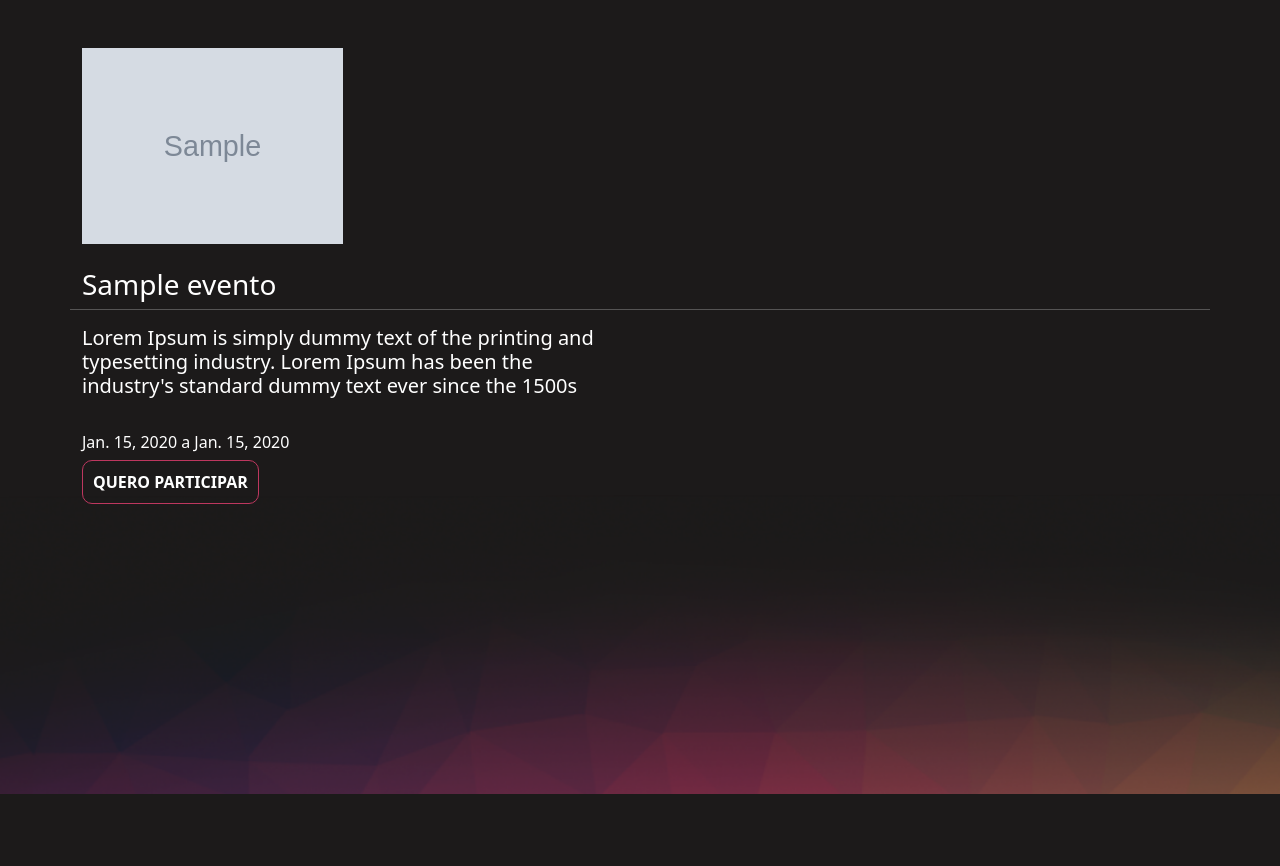
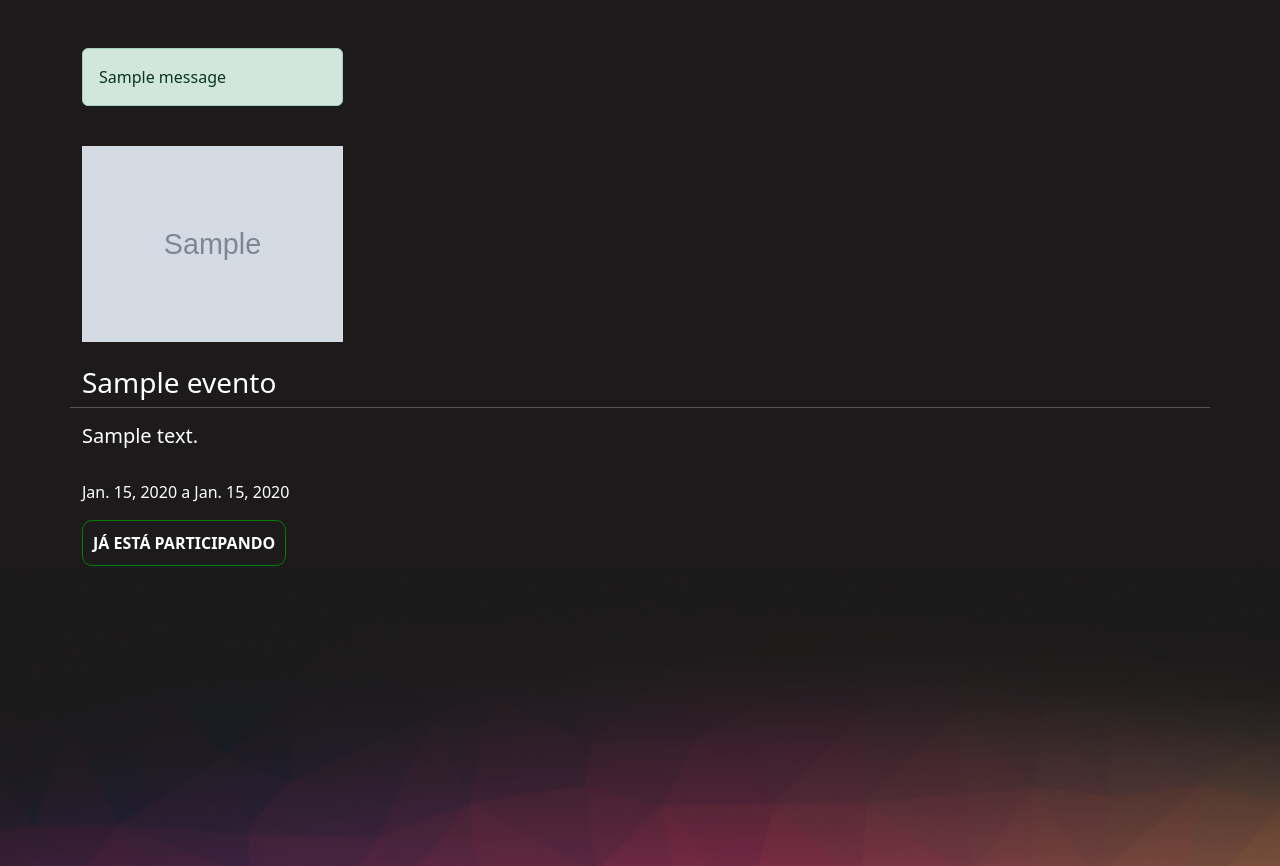
Before and after one commit to ClaudioFritzen/PyLab06, a Django app: page /eventos/inscrever_evento/1/ in a window 1280 px wide. Shown: the part 56-922 px from the top of the page. Before the commit the page ends 850 px from the top, so only its background shows below. Run offline with Django 4.2, Linux system fonts and the light colour scheme; a user stored in the database is signed in; tables that the repository leaves empty hold one stand-in row (values such as "Sample post"); grey boxes marked "Sample" are stand-in pictures; one stand-in notice (Sample message) is shown.

Commit message:
mudando os botões de inscrito ou nao

```diff
--- a/eventos/templates/inscrever_evento.html
+++ b/eventos/templates/inscrever_evento.html
@@ -7,7 +7,12 @@
     <div class="container">
         <div class="row">
             <div class="col-md-3">
-
+                {% if messages %}
+                    {% for message in messages %}
+                        <div class="alert {{ message.tags }}">{{ message }}</div>
+                    {% endfor %}
+                {% endif %}
+                <br>
                 <img width="100%" src="{{evento.logo.url}}">
                 <br>
                 <br>
@@ -16,11 +21,16 @@
             <hr>
 
             <div class="col-md-6">
-                <h5>Lorem Ipsum is simply dummy text of the printing and typesetting industry. Lorem Ipsum has been the industry's standard dummy text ever since the 1500s</h5>
+                <h5> {{evento.descricao}}</h5>
                 <br>
                 <p>{{evento.data_inicio}} a {{evento.data_termino}}</p>
-
-                <a style="text-decoration: none;" class="btn-principal" href="#">QUERO PARTICIPAR</a>
+                {% if request.user in evento.participantes.all %}
+                    <input style="border-color: green;" type="submit" class="btn-principal" value="JÁ ESTÁ PARTICIPANDO" disabled>
+                {% else%}
+                    <form action="{% url 'inscrever_evento' evento.id %}" method="POST">{% csrf_token %}
+                        <input type="submit" class="btn-principal" value="QUERO PARTICIPAR">
+                    </form>
+                {% endif %}
 
             </div>
         </div>
--- a/eventos/views.py
+++ b/eventos/views.py
@@ -71,3 +71,10 @@ def inscrever_evento(request, id):
     evento = get_object_or_404(Evento, id=id)
     if request.method == "GET":
         return render(request, 'inscrever_evento.html', {'evento': evento})
+
+    elif request.method == "POST":
+        evento.participantes.add(request.user)
+        evento.save()
+
+        messages.add_message(request, constants.SUCCESS, 'Inscrição realizada com sucesso')
+        return redirect(f'/eventos/inscrever_evento/{id}/')
```
